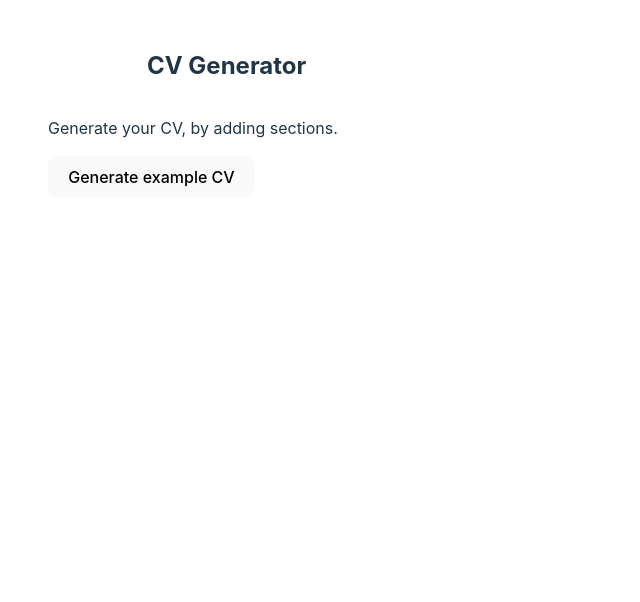
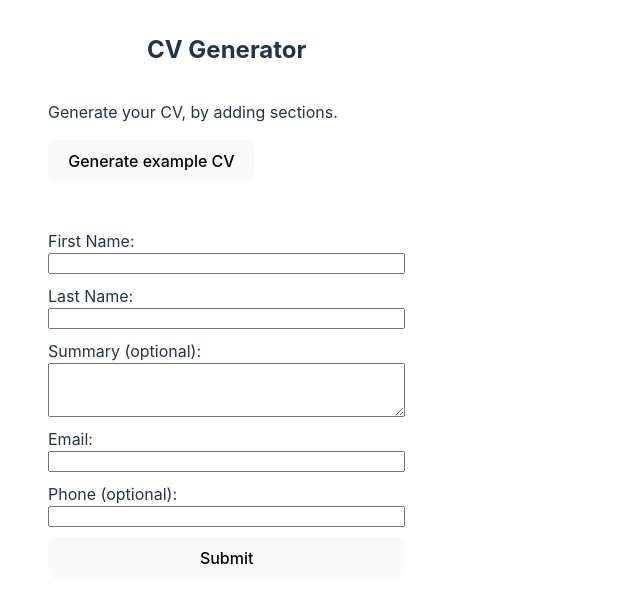
Before and after one commit to danielvelkov/cv-generator, a React (Vite) app: page / in a window 1280 px wide. Shown: the top 602 px of the page, without its empty margins (0-640 px from the left). Built offline with nearby package versions, Linux system fonts and the light colour scheme.

Commit message:
feat: add 'general info section' builder
The user can fill the fields of general info
making them appear in the CV on update

```diff
--- a/src/App.css
+++ b/src/App.css
@@ -1,6 +1,6 @@
 /* Root styling */
 #root {
-  padding: 2rem;
+  padding: 1rem 2rem;
   width: 100%;
   min-height: calc(100vh - 4rem);
   display: flex;
@@ -10,6 +10,9 @@
 
 #root > aside {
   flex: 1;
+  display: flex;
+  flex-direction: column;
+  gap: 1em;
 }
 
 #root > main {
--- a/src/App.jsx
+++ b/src/App.jsx
@@ -3,6 +3,7 @@ import { johnDoe } from './data/cvData';
 import './App.css';
 import Card from './components/card';
 import GeneralInfoSection from './components/CVsections/generalInfoSection';
+import GeneralInfoBuilderSection from './components/builderSections/generalInfoBuilderSection';
 
 function App() {
   const [generalInfo, setGeneralInfo] = useState({
@@ -21,6 +22,16 @@ function App() {
     setGeneralInfo({ ...johnDoe.generalInfo });
   }
 
+  const handleGeneralInfoChange = (e) => {
+    const { name, value } = e.target;
+    setGeneralInfo((prevInfo) => ({ ...prevInfo, [name]: value }));
+  };
+
+  const handleGeneralInfoSubmit = (e) => {
+    e.preventDefault();
+    console.log(generalInfo);
+  };
+
   return (
     <>
       <aside>
@@ -28,6 +39,11 @@ function App() {
           <p>Generate your CV, by adding sections.</p>
           <button onClick={GenerateDefaultCV}>Generate example CV</button>
         </Card>
+        <GeneralInfoBuilderSection
+          generalInfo={generalInfo}
+          handleChange={handleGeneralInfoChange}
+          handleSubmit={handleGeneralInfoSubmit}
+        ></GeneralInfoBuilderSection>
       </aside>
       <main>
         <GeneralInfoSection {...generalInfo}></GeneralInfoSection>
--- a/src/components/CVsections/generalInfoSection.jsx
+++ b/src/components/CVsections/generalInfoSection.jsx
@@ -10,6 +10,7 @@ export default function GeneralInfoSection({
   personalPageURL,
   // imageURL,
 }) {
+  if (!firstName && !lastName) return <></>;
   const fullName = firstName + ' ' + lastName;
   return (
     <>
--- /dev/null
+++ b/src/components/builderSections/generalInfoBuilderSection.jsx
@@ -0,0 +1,110 @@
+import { useState } from 'react';
+import '../../styles/inputSection.css';
+import Card from '../card';
+export default function GeneralInfoBuilderSection({
+  generalInfo,
+  handleChange,
+  handleSubmit,
+}) {
+  const [isAdded, setIsAdded] = useState(false);
+  return (
+    <Card>
+      <form onSubmit={handleSubmit}>
+        {' '}
+        <label>
+          {' '}
+          First Name:{' '}
+          <input
+            required
+            type="text"
+            name="firstName"
+            value={generalInfo.firstName}
+            onChange={handleChange}
+          />{' '}
+        </label>{' '}
+        <label>
+          {' '}
+          Last Name:{' '}
+          <input
+            required
+            type="text"
+            name="lastName"
+            value={generalInfo.lastName}
+            onChange={handleChange}
+          />{' '}
+        </label>{' '}
+        <label>
+          {' '}
+          Summary (optional):{' '}
+          <textarea
+            name="summary"
+            value={generalInfo.summary}
+            onChange={handleChange}
+          />{' '}
+        </label>{' '}
+        <label>
+          {' '}
+          Email:{' '}
+          <input
+            required
+            type="email"
+            name="email"
+            value={generalInfo.email}
+            onChange={handleChange}
+          />{' '}
+        </label>{' '}
+        <label>
+          {' '}
+          Phone (optional):{' '}
+          <input
+            type="tel"
+            name="phone"
+            value={generalInfo.phone}
+            onChange={handleChange}
+          />{' '}
+        </label>{' '}
+        {/* <label>
+          {' '}
+          GitHub URL:{' '}
+          <input
+            type="url"
+            name="githubURL"
+            value={generalInfo.githubURL}
+            onChange={handleChange}
+          />{' '}
+        </label>{' '}
+        <label>
+          {' '}
+          Image URL:{' '}
+          <input
+            type="url"
+            name="imageURL"
+            value={generalInfo.imageURL}
+            onChange={handleChange}
+          />{' '}
+        </label>{' '}
+        <label>
+          {' '}
+          Personal Page URL:{' '}
+          <input
+            type="url"
+            name="personalPageURL"
+            value={generalInfo.personalPageURL}
+            onChange={handleChange}
+          />{' '}
+        </label>{' '}
+        <label>
+          {' '}
+          LinkedIn URL:{' '}
+          <input
+            type="url"
+            name="linkedInURL"
+            value={generalInfo.linkedInURL}
+            onChange={handleChange}
+          />{' '}
+        </label>{' '} */}
+        <button type="submit">Submit</button>{' '}
+      </form>
+    </Card>
+  );
+}
--- a/src/components/card.jsx
+++ b/src/components/card.jsx
@@ -3,7 +3,7 @@ import '../styles/card.css';
 export default function Card({ title, children }) {
   return (
     <div className="card">
-      <h2 className="card-title">{title}</h2>
+      {title && <h2 className="card-title">{title}</h2>}
       <div className="card-info">{children}</div>
     </div>
   );
--- a/src/styles/card.css
+++ b/src/styles/card.css
@@ -3,8 +3,8 @@
   flex-direction: column;
   gap: 1em;
   padding: 1em;
-  border-radius: 1em;
-  box-shadow: rgba(255, 255, 255, 0.20) 0px 5px 25px;
+  border-radius: 0.5em;
+  box-shadow: rgba(255, 255, 255, 0.2) 0px 1px 25px;
 }
 
 .card-title {
--- /dev/null
+++ b/src/styles/inputSection.css
@@ -0,0 +1,14 @@
+form {
+  display: flex;
+  flex-direction: column;
+  gap: 10px;
+}
+
+form > label {
+  display: flex;
+  flex-direction: column;
+}
+
+label > textarea {
+  font: inherit;
+}
```
